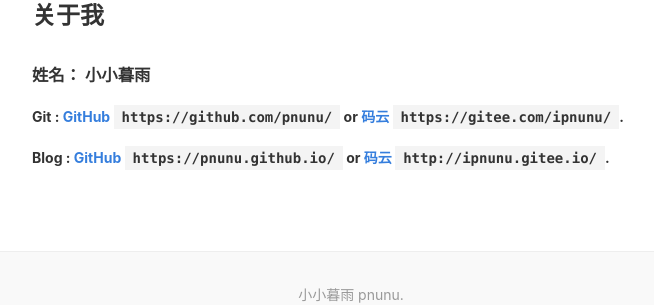
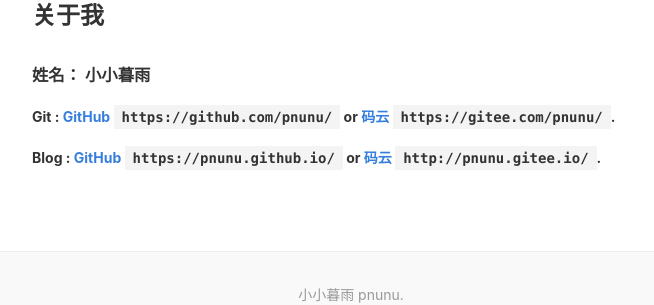
Before and after one commit to pnunu/pnunu.github.io, a Jekyll site: the page built from about.md, in a window 1280 px wide. Shown: the part 308-613 px from the top of the page, without its empty margins (289-943 px from the left). Built offline with Jekyll 4.4.1, drawn with Linux system fonts in a browser that asks for light colours; nearby versions of some CDN libraries; part of the change alters nothing that is shown.

Commit message:
地址修改

````diff
--- a/about.md
+++ b/about.md
@@ -4,5 +4,5 @@ title: 关于我
 
 ### 姓名： 小小暮雨
 
-#### Git :   [GitHub](https://github.com/pnunu/) ``` https://github.com/pnunu/ ``` or  [码云](https://gitee.com/ipnunu/) ``` https://gitee.com/ipnunu/ ```.
-#### Blog :  [GitHub](https://pnunu.github.io/) ``` https://pnunu.github.io/ ``` or  [码云](http://ipnunu.gitee.io/) ``` http://ipnunu.gitee.io/ ```.
+#### Git :   [GitHub](https://github.com/pnunu/) ``` https://github.com/pnunu/ ``` or  [码云](https://gitee.com/pnunu/) ``` https://gitee.com/pnunu/ ```.
+#### Blog :  [GitHub](https://pnunu.github.io/) ``` https://pnunu.github.io/ ``` or  [码云](http://pnunu.gitee.io/) ``` http://pnunu.gitee.io/ ```.
````
